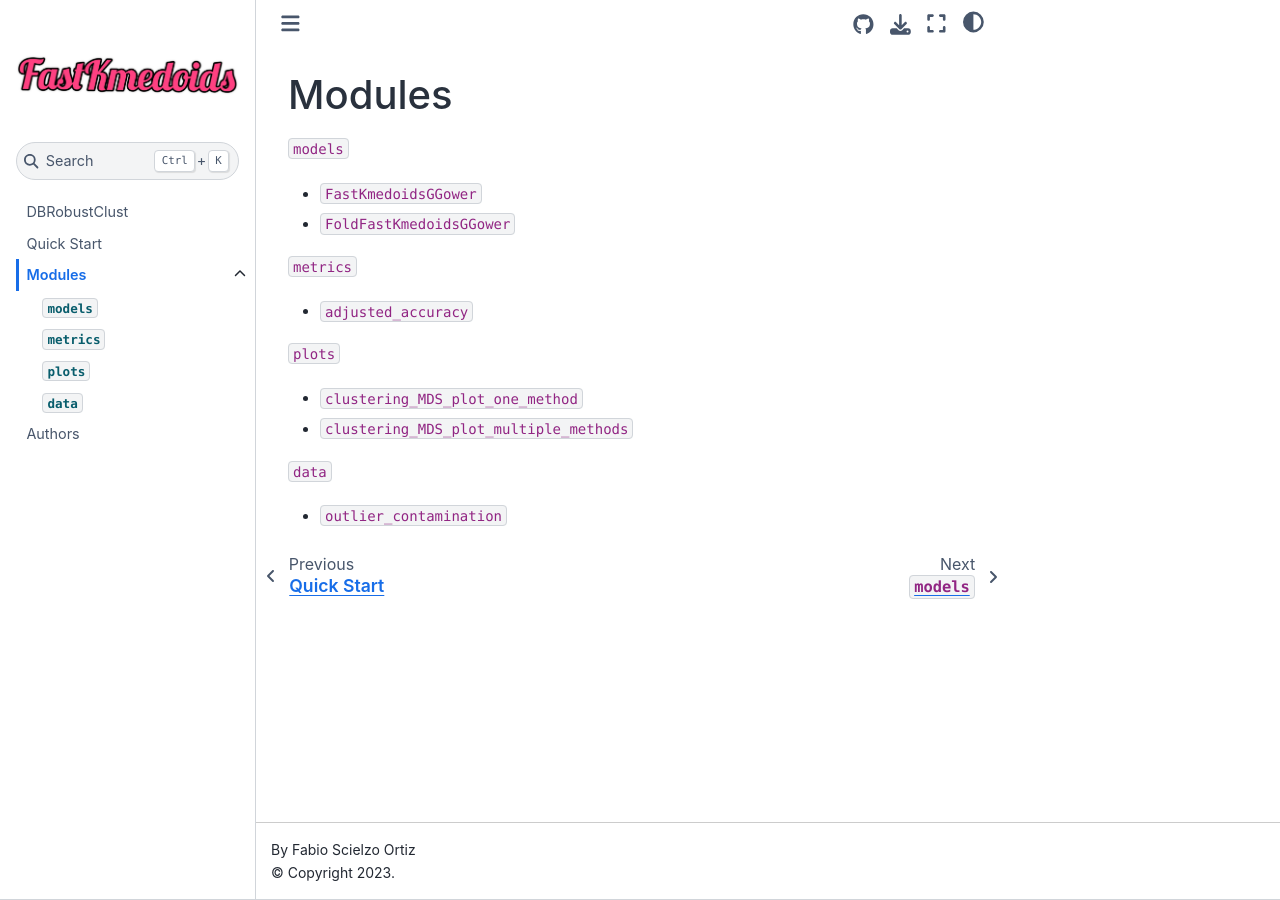
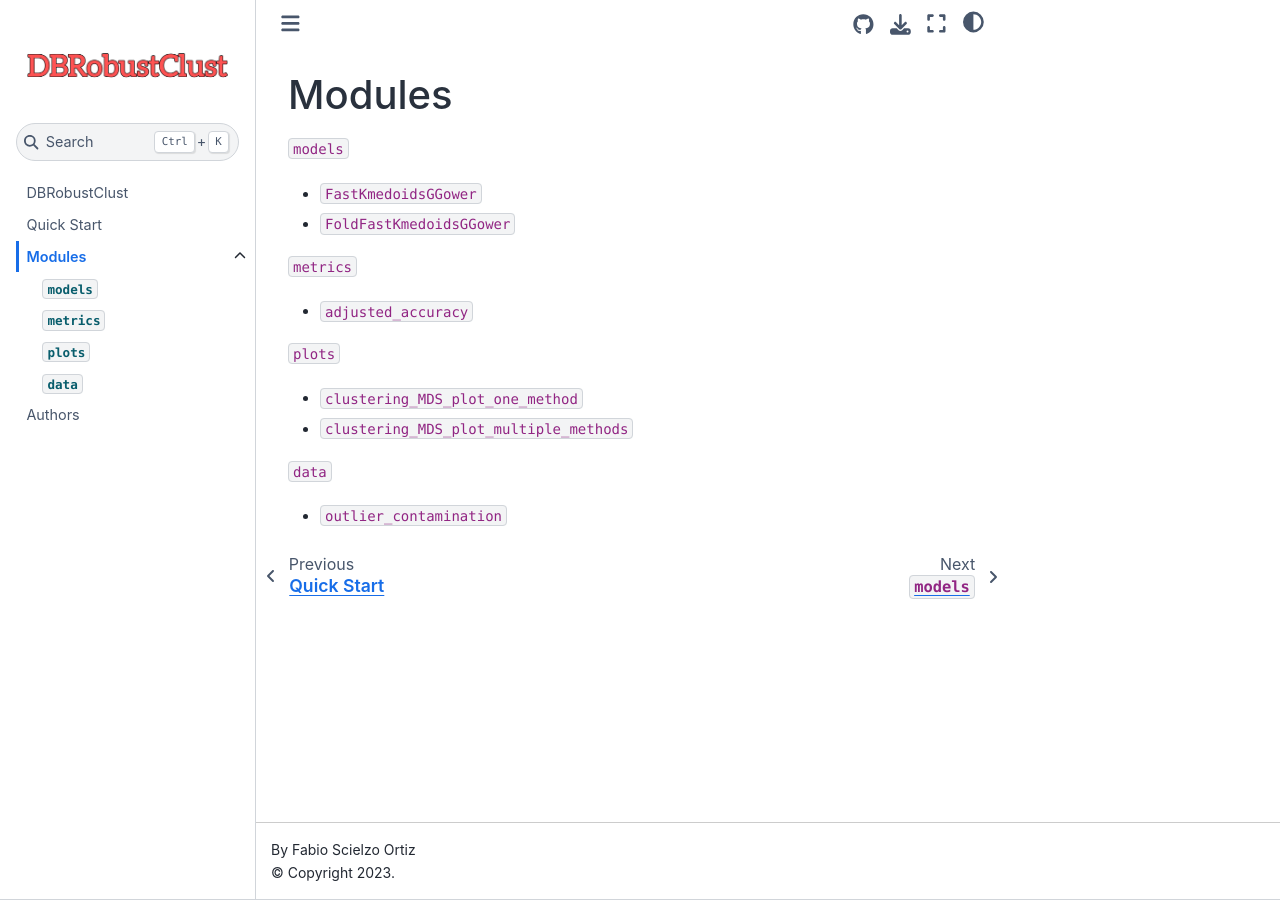
Before and after one commit to FabioScielzoOrtiz/DBRobustClust-docu, a Jupyter Book: the page built from modules.md, in a window 1280 px wide. Built offline with Jupyter Book 1.0.4 settings and Sphinx 7.4.7 and the Sphinx Book theme 1.1.4, drawn with Linux system fonts in a browser that asks for light colours.

Commit message:
logo updated

```diff
--- a/_config.yml
+++ b/_config.yml
@@ -3,7 +3,7 @@
 
 title: DBRobustClust
 author: Fabio Scielzo Ortiz
-logo: images/fastkmedoids_logo.jpg
+logo: images/logo_DBRobustClust.jpg
 
 # Force re-execution of notebooks on each build.
 # See https://jupyterbook.org/content/execute.html
```
Also changed, not shown: images/fastkmedoids_logo.jpg (deleted), images/logo_DBRobustClust.jpg (added).
